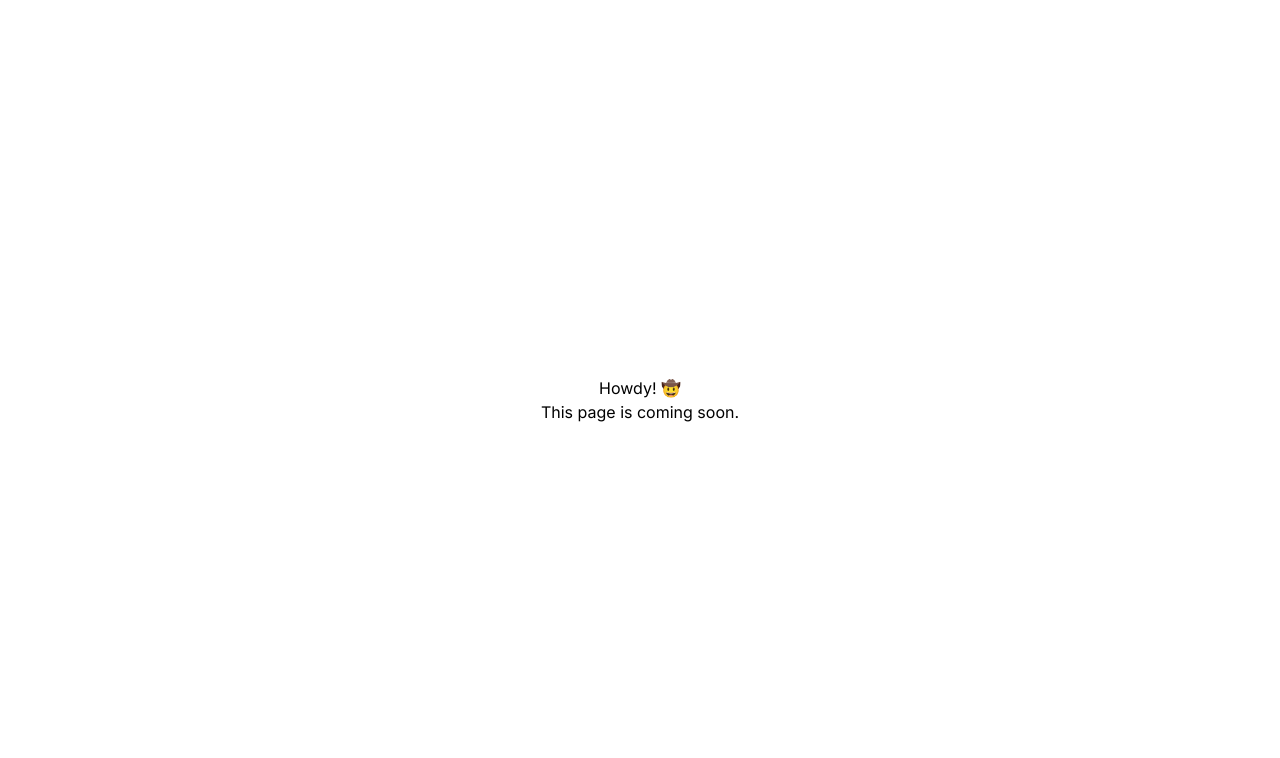
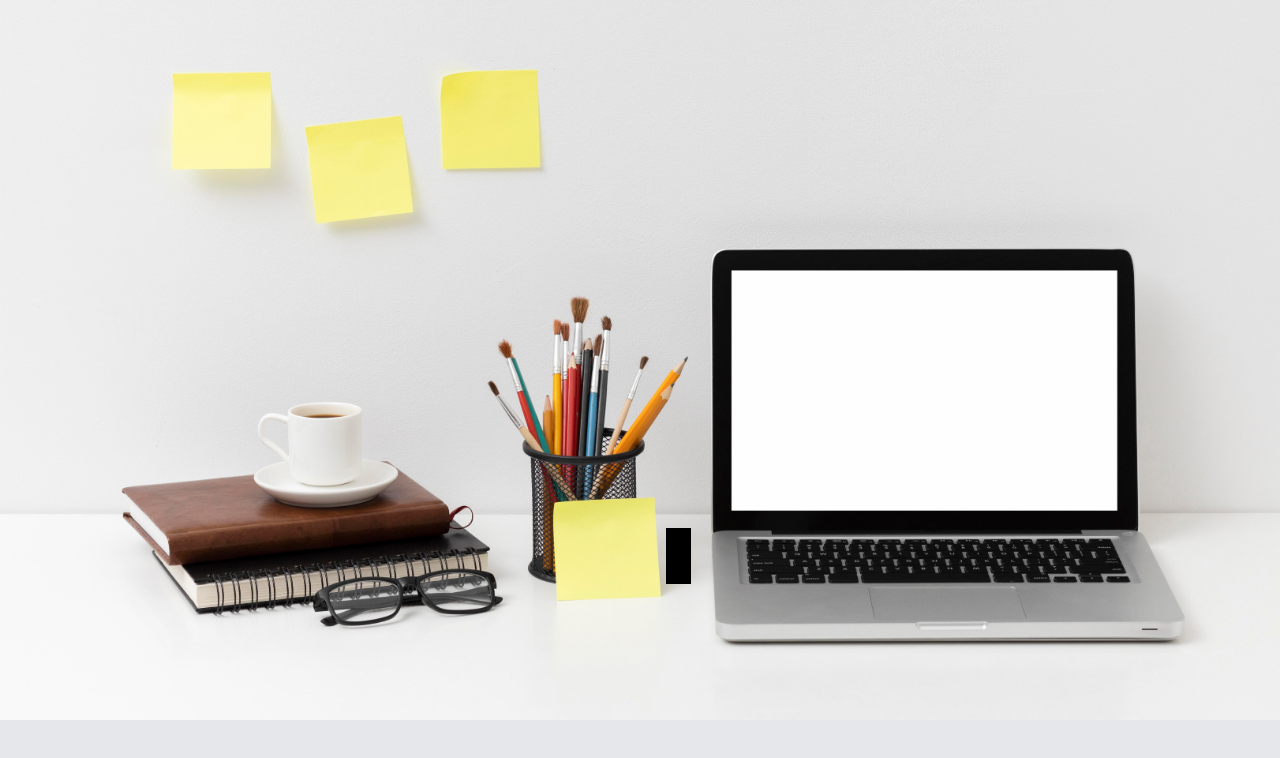
Before and after one commit to irvinhalen/irvinhalen.github.io, a Next.js app: page / in a window 1280 px wide. Shown: the top 758 px of the page. Built offline with nearby package versions, Linux system fonts and the light colour scheme.

Commit message:
Experiment

```diff
--- a/app/page.tsx
+++ b/app/page.tsx
@@ -1,11 +1,22 @@
 import Image from "next/image";
-import Smash from '../public/Smash/SuperSmashBros.svg';
+import background from '../public/Mii/desk.jpg';
 
 export default function Home() {
   return (
-    <main className="flex min-h-screen flex-col items-center justify-center p-24">
-      <h1>Howdy! 🤠</h1>
-      <p>This page is coming soon.</p>
+    <main className='flex min-h-screen flex-col items-center justify-center bg-gray-200'>
+      <div className='relative h-screen w-screen flex items-center justify-center'>
+        <Image
+          src={background}
+          alt="desk"
+          loading="lazy"
+          className="absolute top-0 right-0 bottom-0 left-0 object-contain pointer-events-none"
+        />
+        <a
+          href="#"
+          className="absolute left-[52%] right-[46%] top-[66%] bottom-[27%] bg-black"
+        >
+        </a>
+      </div>
     </main>
   );
 }
```
